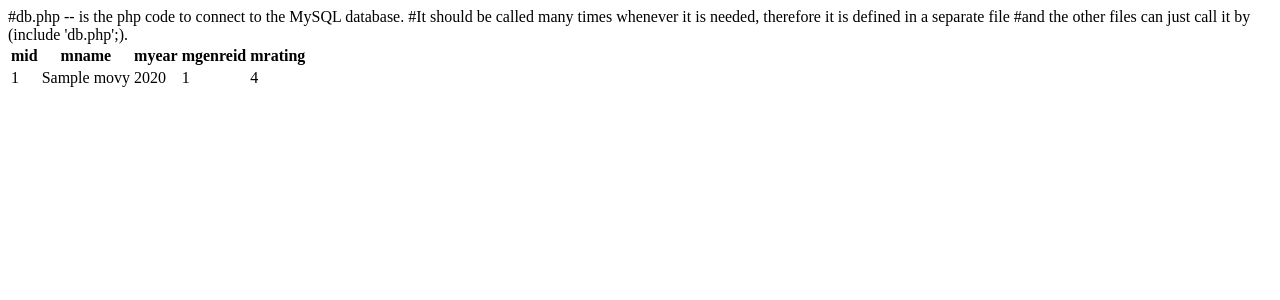
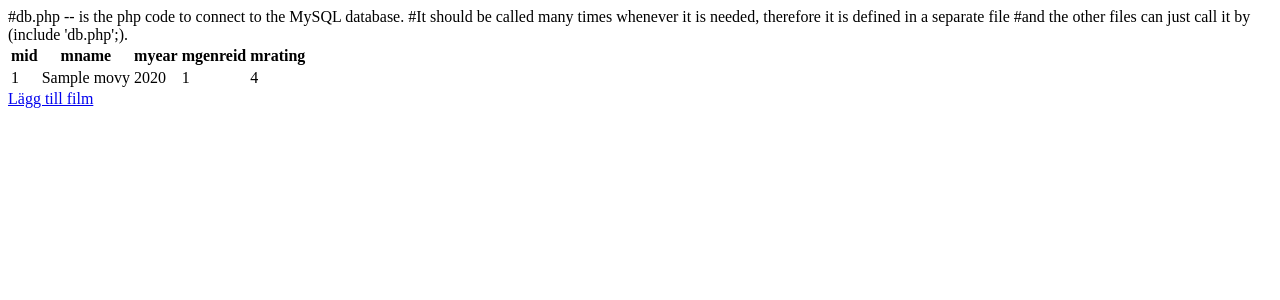
Before and after one commit to AntonHags/CodeGrading, a PHP site: page /showmovies.php in a window 1280 px wide. Shown: the top 300 px of the page. Run offline with PHP 8.4, Linux system fonts and the light colour scheme; tables that the repository leaves empty or names only in its code hold one stand-in row (values such as "Sample post").

Commit message:
index oxh showmovies

```diff
--- a/index.php
+++ b/index.php
@@ -20,4 +20,4 @@
     <input type="submit" value="Add Movie">
 </form>
 
-<!-- Länk till showmovies.php? -->
+<a href="showmovies.php">Visa filmer</a> <!-- Länk till showmovies.php? -->
--- a/showmovies.php
+++ b/showmovies.php
@@ -20,3 +20,5 @@
 
 echo '</table>';
 ?>
+
+<a href="insert.php">Lägg till film</a>
```
